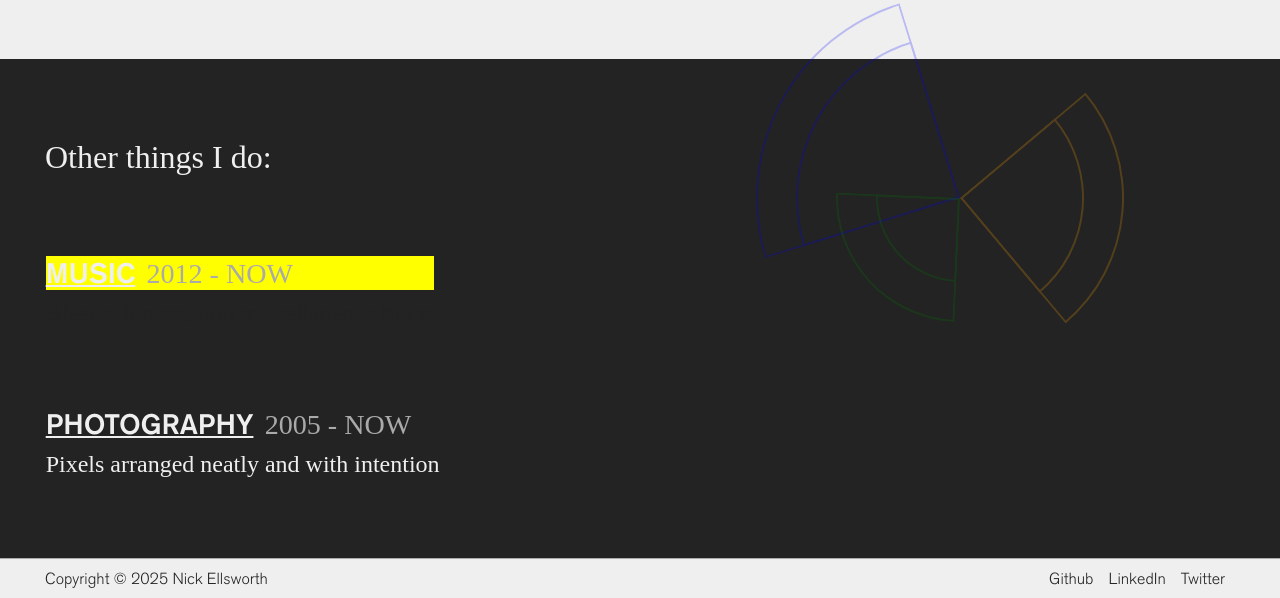
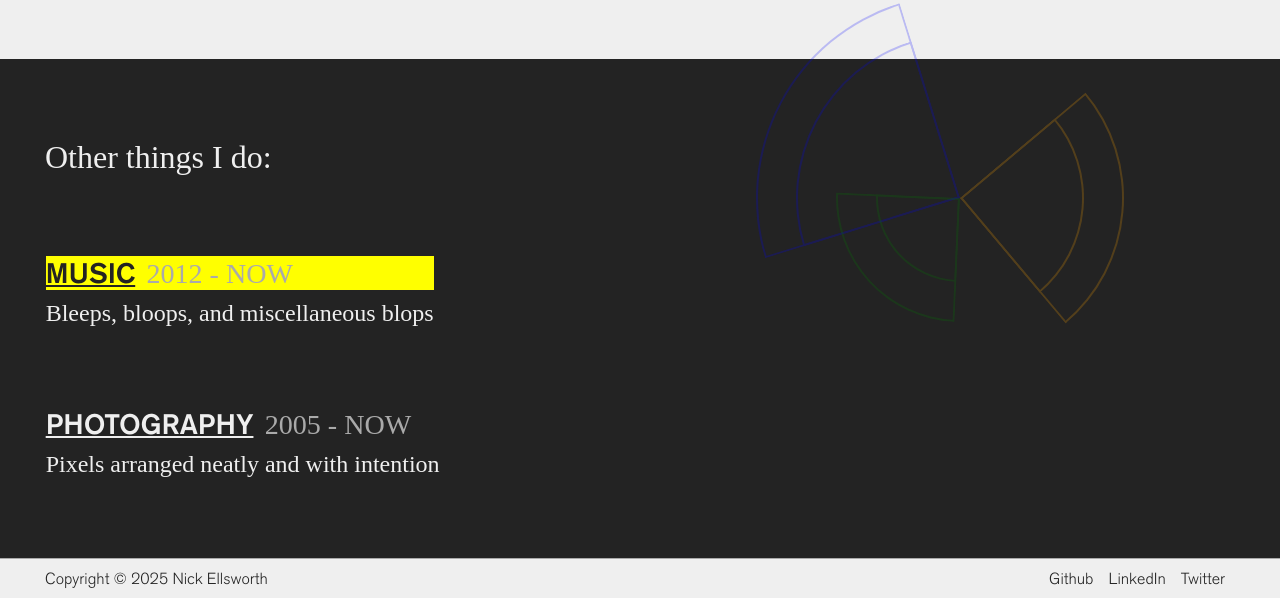
Before and after one commit to nickells/nickells.github.io, a website built with Vite: page index.html in a window 1280 px wide. In both pictures the pointer is over the element 239 px from the left and 6383 px from the top of the page. Shown: the part 6110-6708 px from the top of the page. Built offline with nearby package versions, Linux system fonts and the light colour scheme; a web font is replaced by a local one.

Commit message:
update hover color

```diff
--- a/src/styles/index.less
+++ b/src/styles/index.less
@@ -261,7 +261,7 @@ section.dark {
   .thing {
     color: var(--main-background);
     &:hover {
-      p {
+      h3 {
         color: var(--main-content);
       }
     }
```
